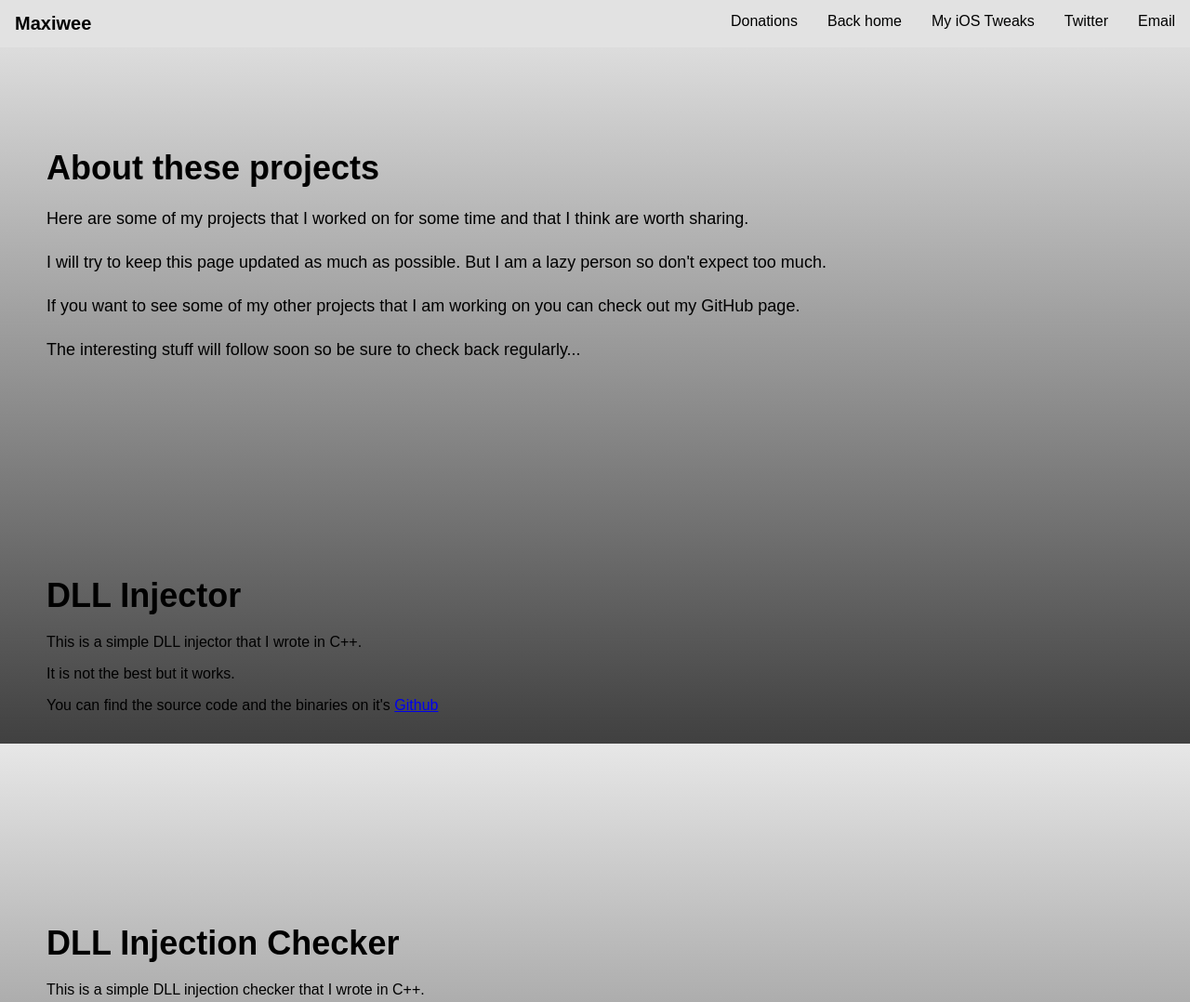
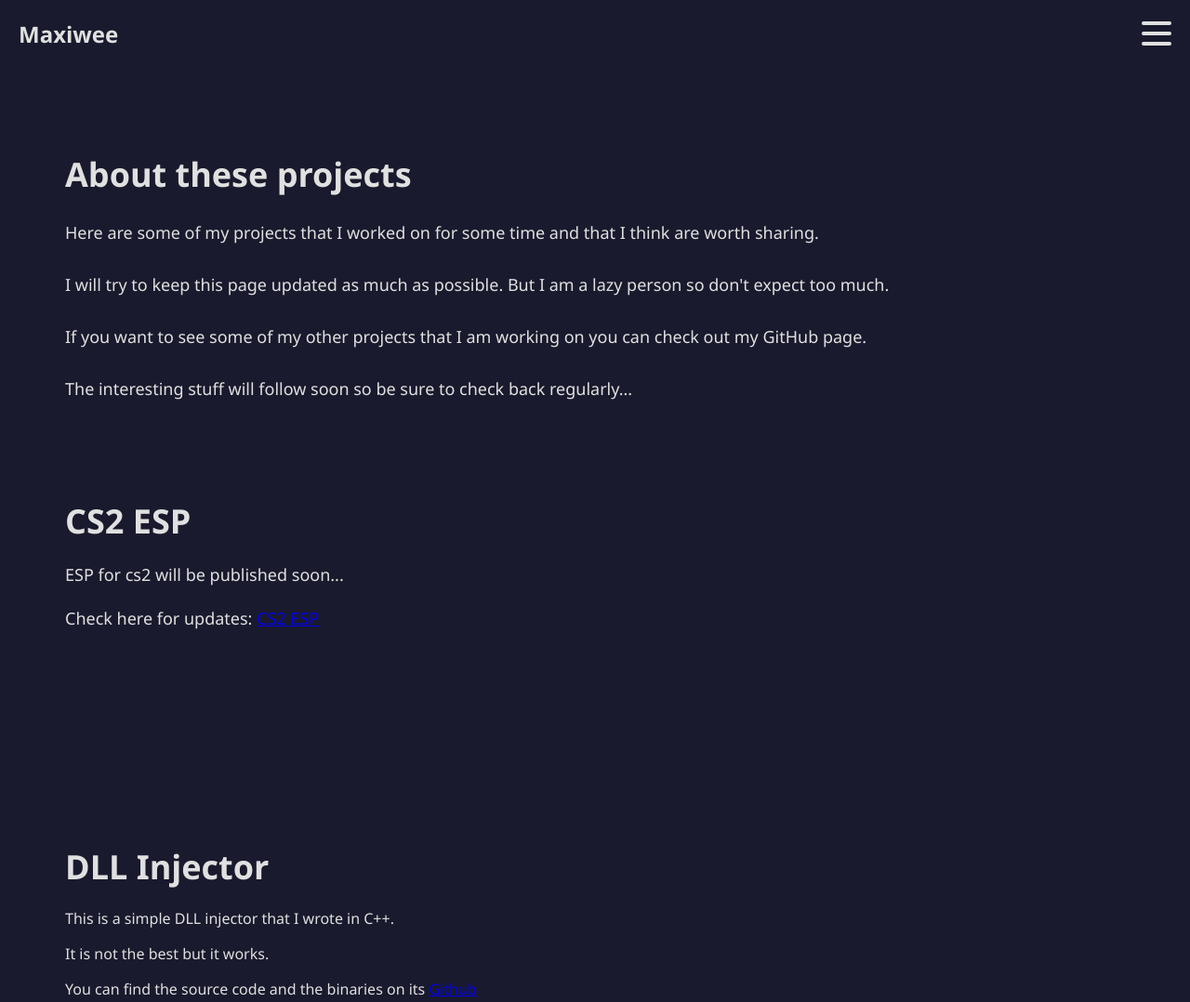
Before and after one commit to maxiwee69/maxiwee69.github.io, a plain HTML site: page projects/index.html in a window 1280 px wide. Shown: the top 1078 px of the page at 93% size. Drawn offline with Linux system fonts and the light colour scheme.

Commit message:
fixxed some formatting and added a site for upcoming cs2-esp

```diff
--- /dev/null
+++ b/cs2-esp/styles.css
@@ -0,0 +1,91 @@
+/* Body styles */
+body {
+    margin: 0;
+    font-family: 'Segoe UI', Tahoma, Geneva, Verdana, sans-serif;
+    overflow-x: hidden;
+    flex-direction: column;
+    background-color: #1a1a2e; /* Softer dark blue */
+    color: #e0e0e0; /* Lighter text color */
+    padding: 20px;
+    display: flex;
+    flex-direction: column;
+    min-height: 100vh;
+}
+
+html {
+    height: 100%;
+}
+
+  /* Hamburger menu styles */
+.hamburger-menu {
+    position: fixed;
+    top: 20px;
+    right: 20px;
+    display: flex;
+    flex-direction: column;
+    justify-content: space-around;
+    width: 2rem;
+    height: 2rem;
+    background: transparent;
+    border: none;
+    cursor: pointer;
+    padding: 0;
+    z-index: 10;
+}
+
+.logo {
+    margin-top: -20px;
+}
+
+.hamburger-menu div {
+    width: 2rem;
+    height: 0.25rem;
+    background: #e0e0e0; /* Lighter color for the hamburger menu */
+    border-radius: 10px;
+    transition: all 0.3s linear;
+    position: relative;
+    transform-origin: 1px;
+}
+
+  /* Menu styles */
+.menu {
+    transform: translateX(100%);
+    position: fixed;
+    top: 0;
+    right: 0;
+    height: 100vh;
+    width: 200px;
+    background: #0a0a15; /* Darker blue */
+    padding: 1rem;
+    box-sizing: border-box;
+    transition: transform 0.3s ease-in-out;
+}
+
+.menu a {
+    display: block; /* Each link will take up its own line */
+    color: #e0e0e0; /* Lighter color for the links */
+    text-decoration: none;
+    font-size: 1.2rem;
+    transition: color 0.3s linear;
+    margin-bottom: 1rem; /* Add some space between the links */
+}
+
+.menu a:hover {
+    color: #ddd; /* Change this to match your design */
+}
+
+.menu.active {
+    transform: translateX(0);
+}
+
+.about {
+    justify-content: center;
+    padding-top: 20px;
+}
+
+
+#countdown {
+    display: flex;
+    justify-content: center; /* Adjust this as needed */
+    font-size: 2em;
+}
--- a/projects/index.html
+++ b/projects/index.html
@@ -1,19 +1,24 @@
 <!DOCTYPE html>
-<html lang="en">
+<html>
   <head>
     <meta name="viewport" content="width=device-width, initial-scale=1.0">
-   </script>
     <meta charset="UTF-8">
     <title>Maxiwee</title>
     <link href="style.css" rel="stylesheet" type="text/css">
+    <meta name="description" content="This is Maxiwee's personal website showcasing his projects.">
   </head>
-   <meta
-  name="description"
-  content="Some of my projects">
   <body>
     <div class="topnav">
-      <div class="logo">Maxiwee</div>
-      <div class="contact">
+      <div class="logo">
+        <h2>Maxiwee</h2>
+      </div>
+      <div class="hamburger-menu">
+        <div></div>
+        <div></div>
+        <div></div>
+      </div>
+      <div class="menu">
+        <a href="/">Home</a>
         <a href="mailto:maxiwee@icloud.com">Email</a>
         <a href="https://twitter.com/maxiwee_">Twitter</a>
         <a href="mytweaks/">My iOS Tweaks</a>
@@ -36,6 +41,15 @@
         The interesting stuff will follow soon so be sure to check back regularly...
       </p>
     </div>
+    <div class="cs2-esp">
+      <h2>CS2 ESP</h2>
+      <p>
+        ESP for cs2 will be published soon...
+      </p>
+      <p>
+        Check here for updates: <a href="/cs2-esp">CS2 ESP</a>
+      </p>
+    </div>
     <div class="dll-injector">
       <h2>DLL Injector</h2>
       <p>
@@ -45,7 +59,7 @@
         It is not the best but it works.
       </p>
       <p>
-        You can find the source code and the binaries on it's <a href="https://github.com/maxiwee69/dll-injector".>Github</a>
+        You can find the source code and the binaries on its <a href="https://github.com/maxiwee69/dll-injector">Github</a>
       </p>
     </div>
     <div class="dll-injection-checker">
@@ -57,12 +71,12 @@
         It is not the best but it works.
       </p>
       <p>
-            You can find the source code and the binaries on it's <a href="https://github.com/maxiwee69/injection-checker">Github</a>
+        You can find the source code and the binaries on its <a href="https://github.com/maxiwee69/injection-checker">Github</a>
       </p>
     </div>
     <div>
       <h2>More projects coming soon...</h2>
     </div>
-
+    <script src="timer.js"></script>
   </body>
 </html>
--- a/projects/style.css
+++ b/projects/style.css
@@ -1,74 +1,98 @@
 /* Body styles */
 body {
   margin: 0;
-    font-family: Arial, sans-serif;
-    ;
+  font-family: 'Segoe UI', Tahoma, Geneva, Verdana, sans-serif;
+  overflow-x: hidden;
   flex-direction: column;
-    background-image: linear-gradient(to top, #404040, #e7e7e7);
+  background-color: #1a1a2e; /* Softer dark blue */
+  color: #e0e0e0; /* Lighter text color */
+  padding: 20px;
+  display: flex;
+  flex-direction: column;
+  min-height: 100vh;
 }
 
 html {
   height: 100%;
 }
 
-  /* Navigation bar styles */
-  .topnav {
-    ;
-    background-color: #e2e2e2;
+/* Hamburger menu styles */
+.hamburger-menu {
+  position: fixed;
+  top: 20px;
+  right: 20px;
+  display: flex;
+  flex-direction: column;
+  justify-content: space-around;
+  width: 2rem;
+  height: 2rem;
+  background: transparent;
+  border: none;
+  cursor: pointer;
+  padding: 0;
+  z-index: 10;
+}
+
+.logo {
+  margin-top: -20px;
+}
+
+.hamburger-menu div {
+  width: 2rem;
+  height: 0.25rem;
+  background: #e0e0e0; /* Lighter color for the hamburger menu */
+  border-radius: 10px;
+  transition: all 0.3s linear;
+  position: relative;
+  transform-origin: 1px;
+}
+
+/* Menu styles */
+.menu {
+  transform: translateX(100%);
   position: fixed;
   top: 0;
-    width: 100%;
+  right: 0;
+  height: 100vh;
+  width: 200px;
+  background: #0a0a15; /* Darker blue */
+  padding: 1rem;
+  box-sizing: border-box;
+  transition: transform 0.3s ease-in-out;
 }
 
-  .topnav .logo {
-    float: left;
-    display: block;
-    color: rgb(0, 0, 0);
-    background-color: #e2e2e2;
-    text-align: center;
-    padding: 14px 16px;
+.menu a {
+  display: block; /* Each link will take up its own line */
+  color: #e0e0e0; /* Lighter color for the links */
   text-decoration: none;
-    font-size: 20px;
-    font-weight: bold;
+  font-size: 1.2rem;
+  transition: color 0.3s linear;
+  margin-bottom: 1rem; /* Add some space between the links */
 }
 
-  .topnav .contact {
-    float: right;
-    display: block;
-    background-color: #e2e2e2;
+.menu a:hover {
+  color: #ddd; /* Change this to match your design */
 }
 
-
-  .topnav .contact a {
-    color: rgb(0, 1, 0);
-    float: right;
-    background-color: #e2e2e2;
-    text-align: center;
-    padding: 14px 16px;
-    text-decoration: none;
-    font-size: 16px;
-  }
-
-  .topnav .contact a:hover {
-    color: #004cff;
-    background-color: #e2e2e2;
+.menu.active {
+  transform: translateX(0);
 }
 
 /* About section styles */
 .about {
-    margin-top: 80px;
-    padding: 50px;
+  padding-left: 50px;
 }
 
 .about h2 {
   font-size: 36px;
   font-weight: bold;
   margin-bottom: 20px;
+  padding-top: 60px; /* Add this */
 }
 
 .about p {
   font-size: 18px;
-    line-height: 1.5;
+  line-height: 2; /* Increase line-height */
   margin-bottom: 20px;
 }
 
@@ -95,8 +119,19 @@ body {
   margin-bottom: 20px;
 }
 
+.cs2-esp {
+  margin-top: 0px;
+  padding: 50px;
+}
 
-  /* Add buttons styles */
+.cs2-esp h2 {
+  font-size: 36px;
+  font-weight: bold;
+  margin-bottom: 20px;
+}
 
-
-  /* Footer Styles */
+.cs2-esp p {
+  font-size: 18px; /* Same as .about p */
+  line-height: 1.5;
+  margin-bottom: 20px;
+}
--- /dev/null
+++ b/projects/timer.js
@@ -0,0 +1,12 @@
+const hamburgerMenu = document.querySelector('.hamburger-menu');
+const menu = document.querySelector('.menu');
+
+hamburgerMenu.addEventListener('click', () => {
+  menu.classList.toggle('active');
+});
+
+document.addEventListener('click', (event) => {
+  if (!menu.contains(event.target) && !hamburgerMenu.contains(event.target)) {
+    menu.classList.remove('active');
+  }
+});
--- a/style.css
+++ b/style.css
@@ -13,8 +13,7 @@ html {
 
 /* Navigation bar styles */
 .topnav {
-  ;
-  background-color: ##CDCDCD;
+  background-color: #CDCDCD;
   position: fixed;
   top: 0;
   width: 100%;
@@ -24,7 +23,7 @@ html {
   float: left;
   display: block;
   color: rgb(0, 0, 0);
-  background-color: ##CDCDCD;
+  background-color: #CDCDCD;
   text-align: center;
   padding: 14px 16px;
   text-decoration: none;
@@ -99,7 +98,6 @@ html {
   transform: translateX(0);
 }
 
-
 .topnav .contact a {
   color: rgb(0, 1, 0);
   float: right;
@@ -137,8 +135,6 @@ html {
 
 
 /* Footer Styles */
-
-
 
 .hamburger-menu {
   display: flex;
```
Also changed, not shown: cs2-esp/index.html (added, +65 -0 lines), cs2-esp/timer.js (added, +44 -0 lines), index.html (+2 -3 lines), projects/mytweaks/style.css (+12 -7 lines). Lines whose indentation alone changed are shown as unchanged.
